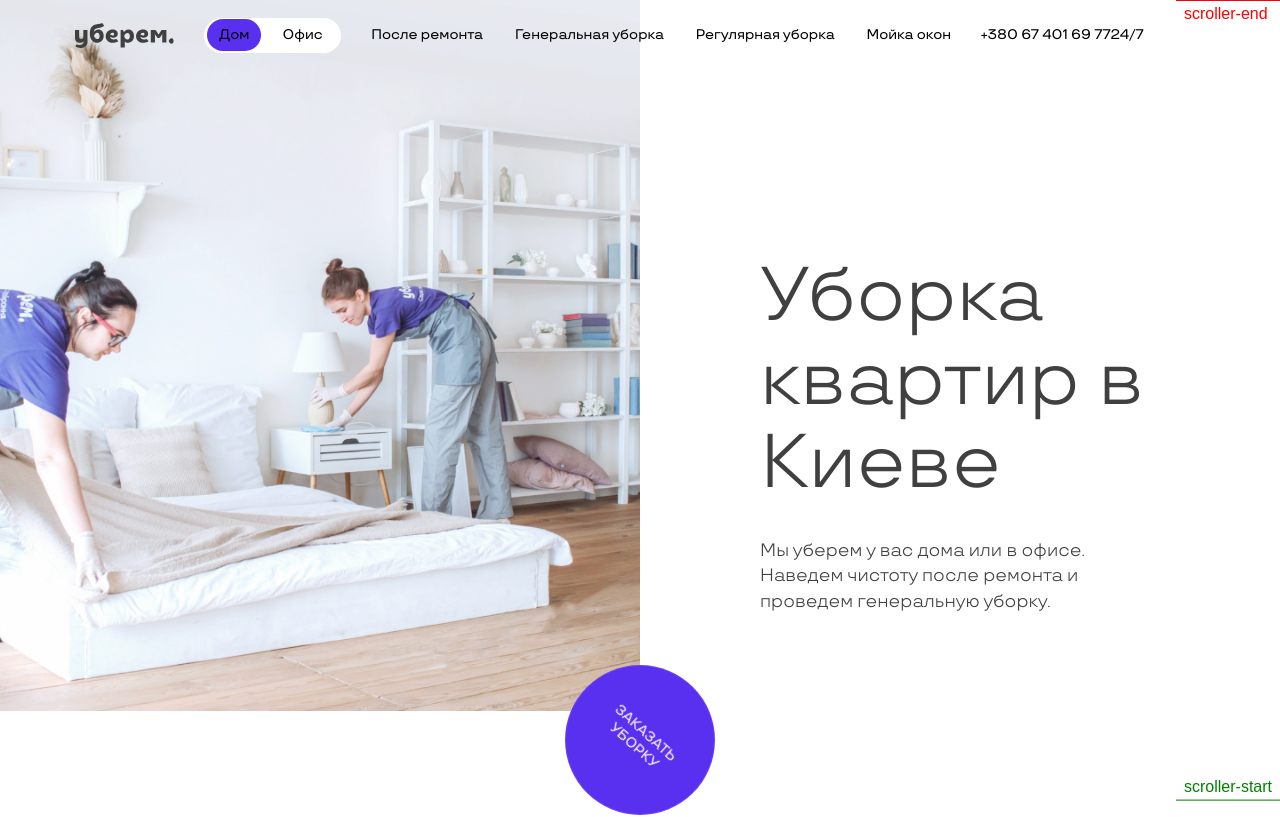
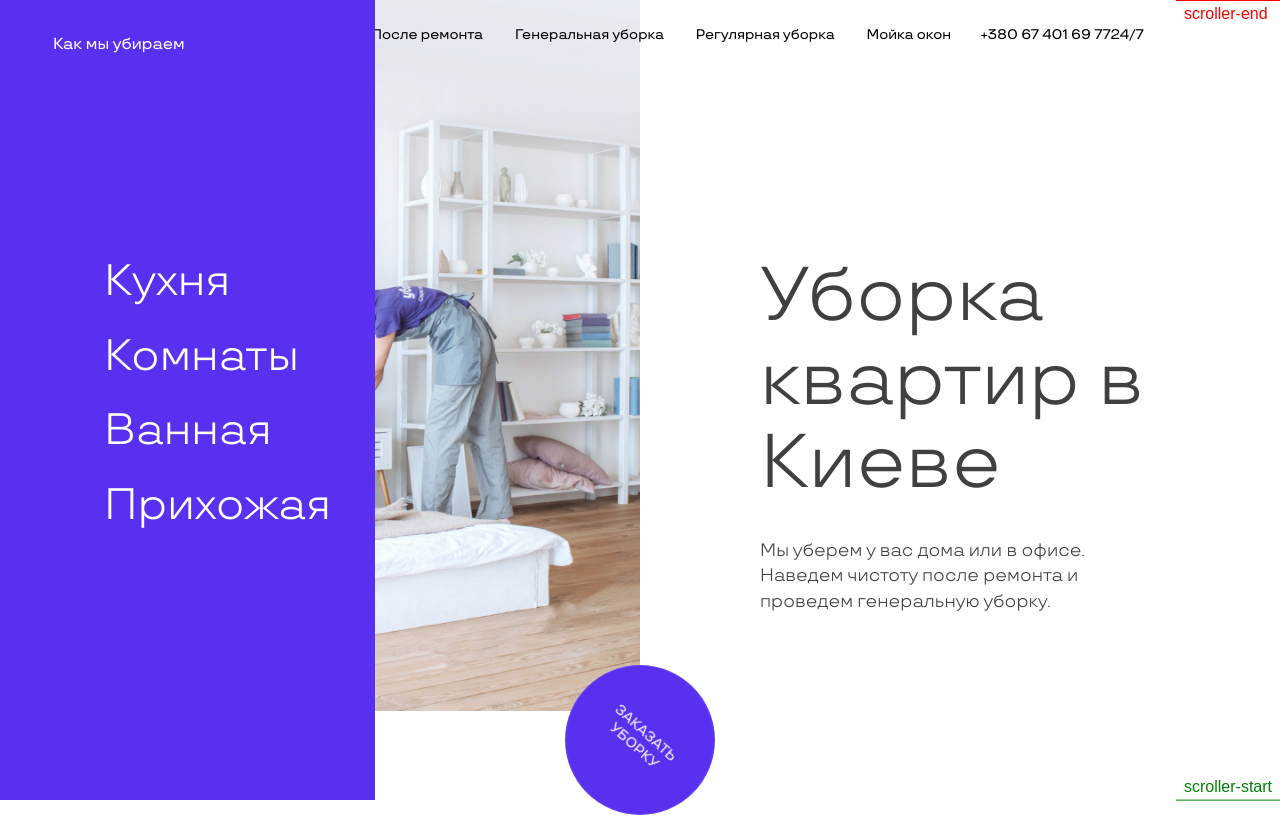
Before and after one commit to TOR968/task-redlab, a React (Create React App) app: page / in a window 1280 px wide. Shown: the top 817 px of the page. Built offline with nearby package versions, Linux system fonts and the light colour scheme.

Commit message:
Update HowWeClean.jsx

```diff
--- a/src/components/HowWeClean.jsx
+++ b/src/components/HowWeClean.jsx
@@ -1,6 +1,9 @@
 import kitchen from '../photo/kitchen.jpg';
+// import kitchenBG from '../photo/kitchenBG.jpg';
+// import BG from '../photo/BG.jpg';
 export default function HowWeClean() {
   return (
+    <>
       <section className="how-clean">
         <div className="how-clean-text">
           <h2>Как мы убираем</h2>
@@ -12,5 +15,26 @@ export default function HowWeClean() {
 
         <img className="kitchen" src={kitchen} alt="kitchen" />
       </section>
+      <section className="example">
+        <div className="menu">
+          <h3>Как мы убираем</h3>
+          <ul className="list-room">
+            <li>Кухня</li>
+            <li>Комнаты</li>
+            <li>Ванная</li>
+            <li>Прихожая</li>
+          </ul>
+        </div>
+
+        {/* <ul className="photo-room">
+          <li className="kitchenBG">
+            <img src={kitchenBG} alt="kitchen" />
+          </li>
+          <li className="BG">
+            <img src={BG} alt="bath" />
+          </li>
+        </ul> */}
+      </section>
+    </>
   );
 }
```
Lines whose indentation alone changed are shown as unchanged.
